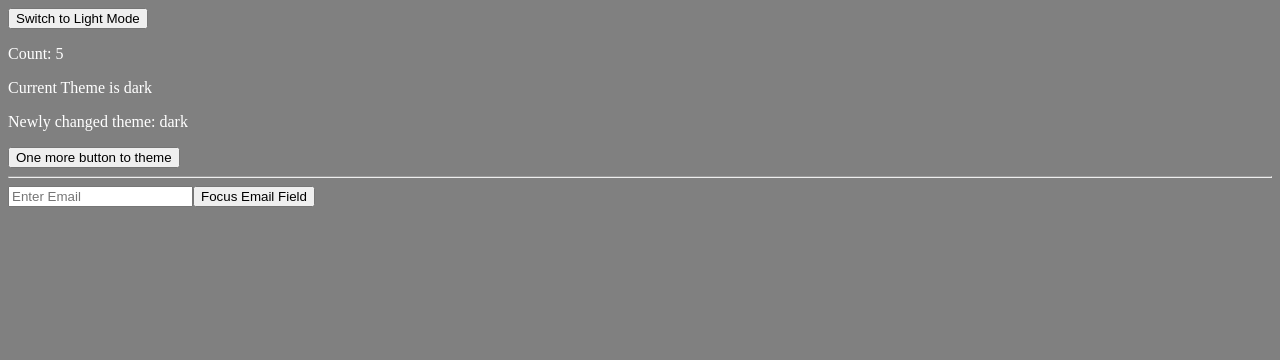
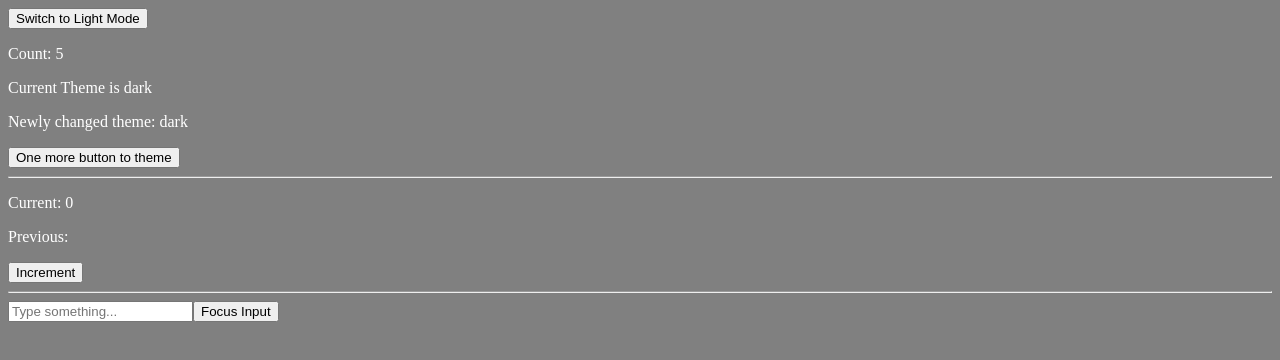
Before and after one commit to Anusuya-SK/React-Projects, a React (Create React App) app in the folder react_hooks/: page / in a window 1280 px wide. Shown: the top 360 px of the page. Built offline with nearby package versions, Linux system fonts and the light colour scheme.

Commit message:
useRef Hook

```diff
--- a/react_hooks/src/components/UseRefHook.js
+++ b/react_hooks/src/components/UseRefHook.js
@@ -1,20 +1,31 @@
-import React, { useRef, useState } from 'react'
+import React, { useRef, useState, useEffect } from 'react'
 
 function UseRefHook() {
-    const inputEmailRef = useRef(null); // Step 1: Create a ref
+  const [count, setCount] = useState(0);
+  const prevCount = useRef(); // prevCount = { current: undefined }
+  const inputRef = useRef(null);
 
-    const handleClick = () => {
-        // Step 3: Use ref to focus the input
-        inputEmailRef.current.value = 'test';
-    }
+  const focusInput = () => {
+    inputRef.current.focus(); // Direct DOM manipulation
+    inputRef.current.value = "test";
+  };
+
+  // After the first render, it stores the current count (0) in prevCount.current.
+  // This happens after the render. So initially show undefined, then 0, then 1
+  useEffect(() => {
+    prevCount.current = count; // Store current value for next render
+  }, [count]);
 
   return (
     <div>
-        {/* Step 2: Attach ref to input */}
-        <input ref={inputEmailRef} type='email' placeholder='Enter Email'/>
-        <button onClick={handleClick}>Focus Email Field</button>
+      <p>Current: {count}</p>
+      <p>Previous: {prevCount.current}</p>
+      <button onClick={() => setCount(count + 1)}>Increment</button>
+      <hr />
+      <input ref={inputRef} placeholder="Type something..." />
+      <button onClick={focusInput}>Focus Input</button>
     </div>
-  )
+  );
 }
 
 export default UseRefHook
```
